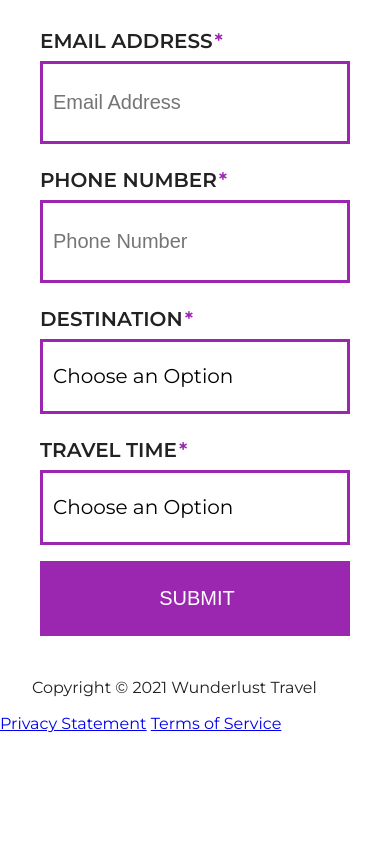
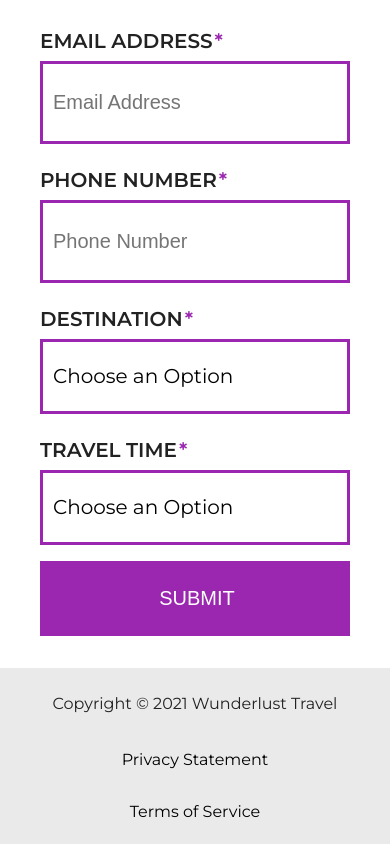
Before and after one commit to Dylan7SH/wunderlust, a plain HTML site: page wunderlust-majorca.html in a window 390 px wide. Shown: the part 7740-8584 px from the top of the page. Before the commit the page ends 8480 px from the top, so only its background shows below. Drawn offline with Linux system fonts and the light colour scheme; a web font is replaced by a local one.

Commit message:
Finished Mobile View

```diff
--- a/styles.css
+++ b/styles.css
@@ -501,10 +501,26 @@ select {
     background-color: var(--purple);
     color: var(--white);
     text-transform: uppercase;
+    font-weight: 500;
 }
 /* Form Styling End */
 
 /* Footer Styling Start */
+footer {
+    background-color: var(--light-gray);
+    display: grid;
+    grid-template-columns: 1fr;
+    padding: 1rem;
+    justify-items: center;
+    gap: 20px;
+    align-content: center;
+    justify-content: center;
+}
+
+footer a {
+    color: var(--black);
+    text-decoration: none;
+}
 /* Footer Styling End */
 
 /* --- MEDIA QUERIES --- */
```
